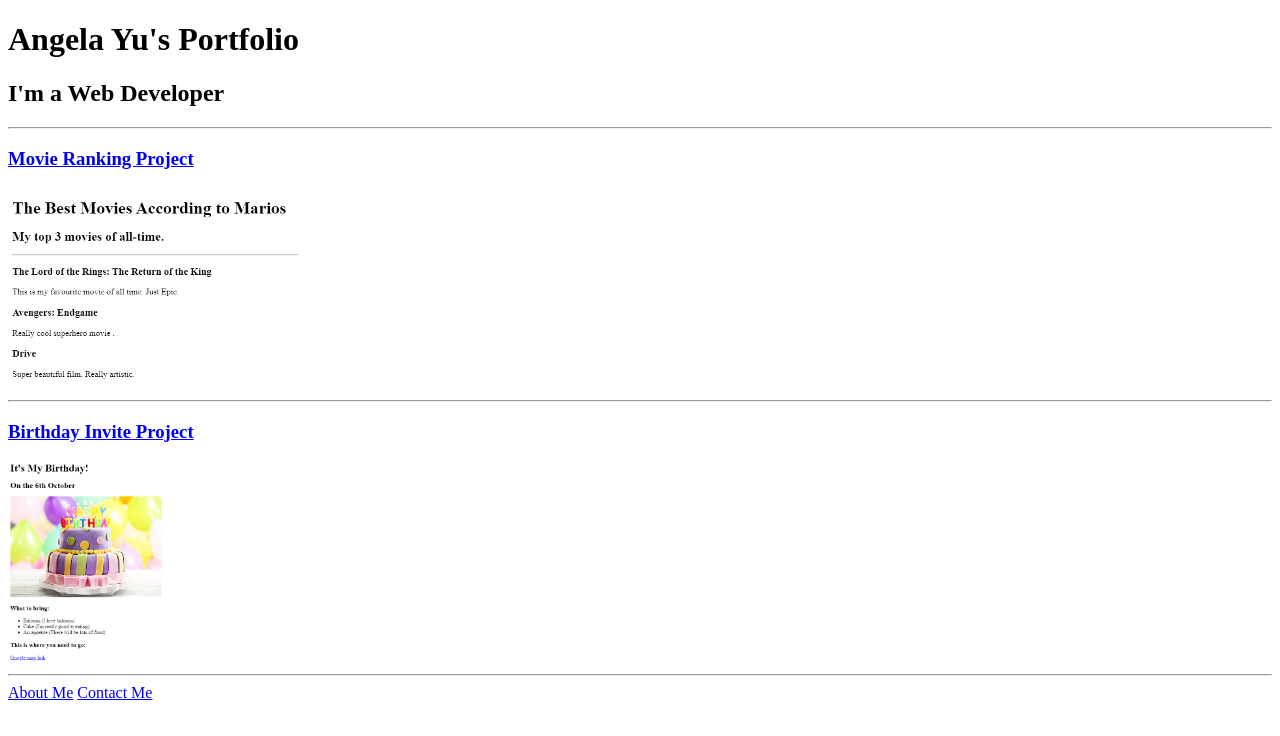
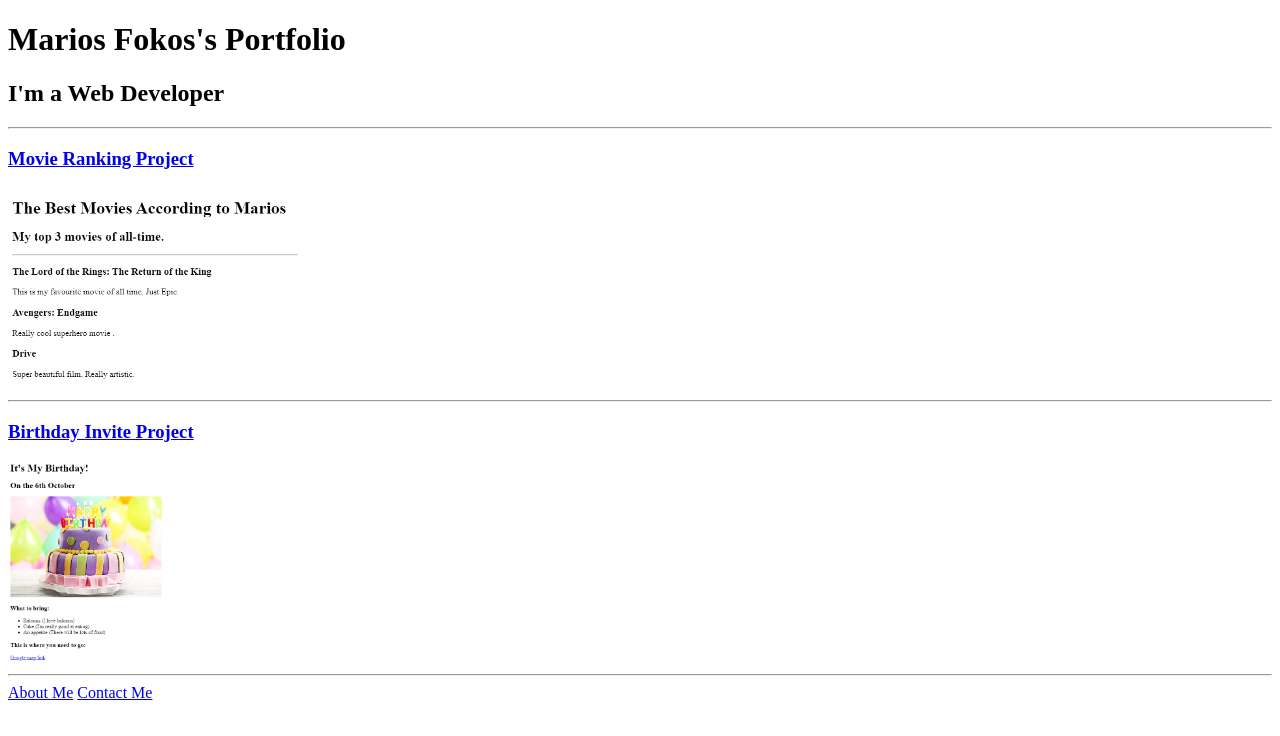
Before and after one commit to MariosFokos/html-portfolio, a plain HTML site: page index.html in a window 1280 px wide. Drawn offline with Linux system fonts and the light colour scheme.

Commit message:
Update index.html

```diff
--- a/index.html
+++ b/index.html
@@ -4,11 +4,11 @@
   <head>
     <meta charset="UTF-8">
     <meta name="viewport" content="width=device-width, initial-scale=1.0">
-    <title>Angela's Portfolio</title>
+    <title>Marios's Portfolio</title>
   </head>
 
   <body>
-    <h1>Angela Yu's Portfolio</h1>
+    <h1>Marios Fokos's Portfolio</h1>
     <h2>I'm a Web Developer</h2>
 
     <hr>
```
